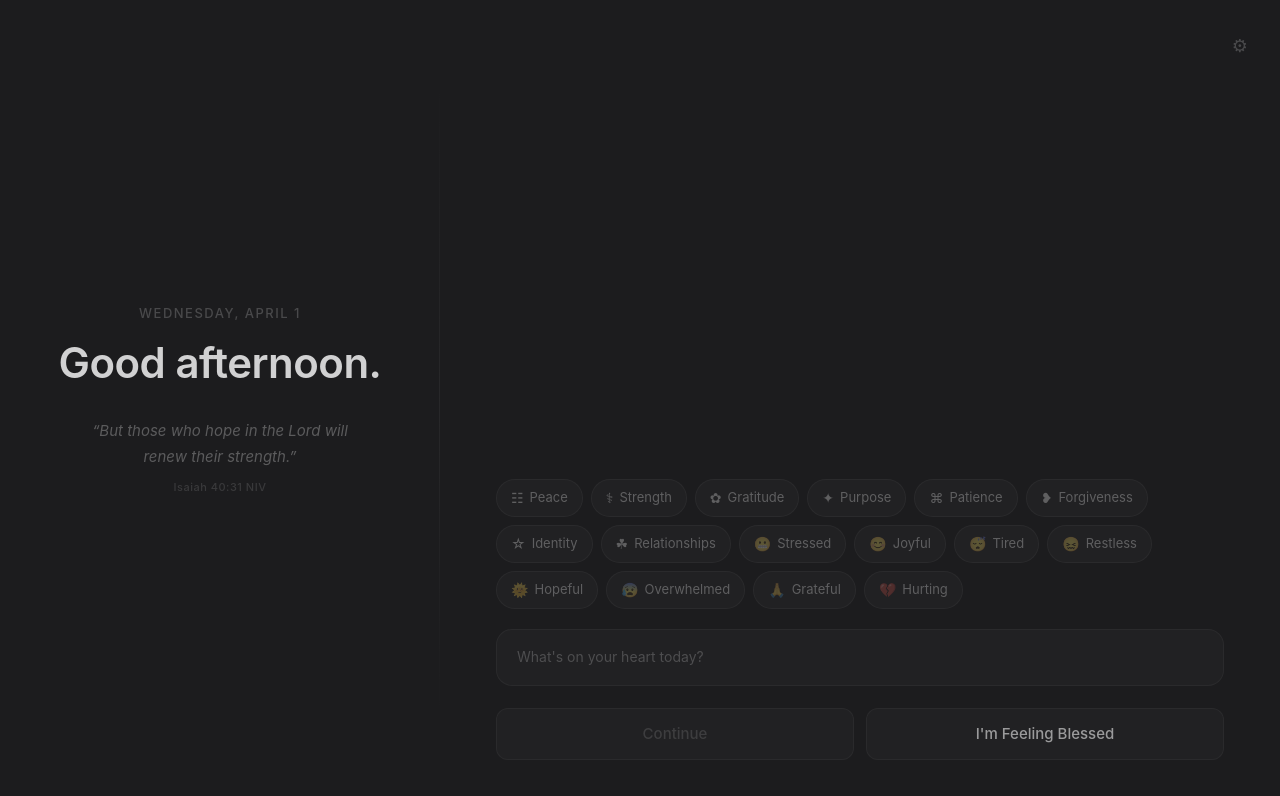
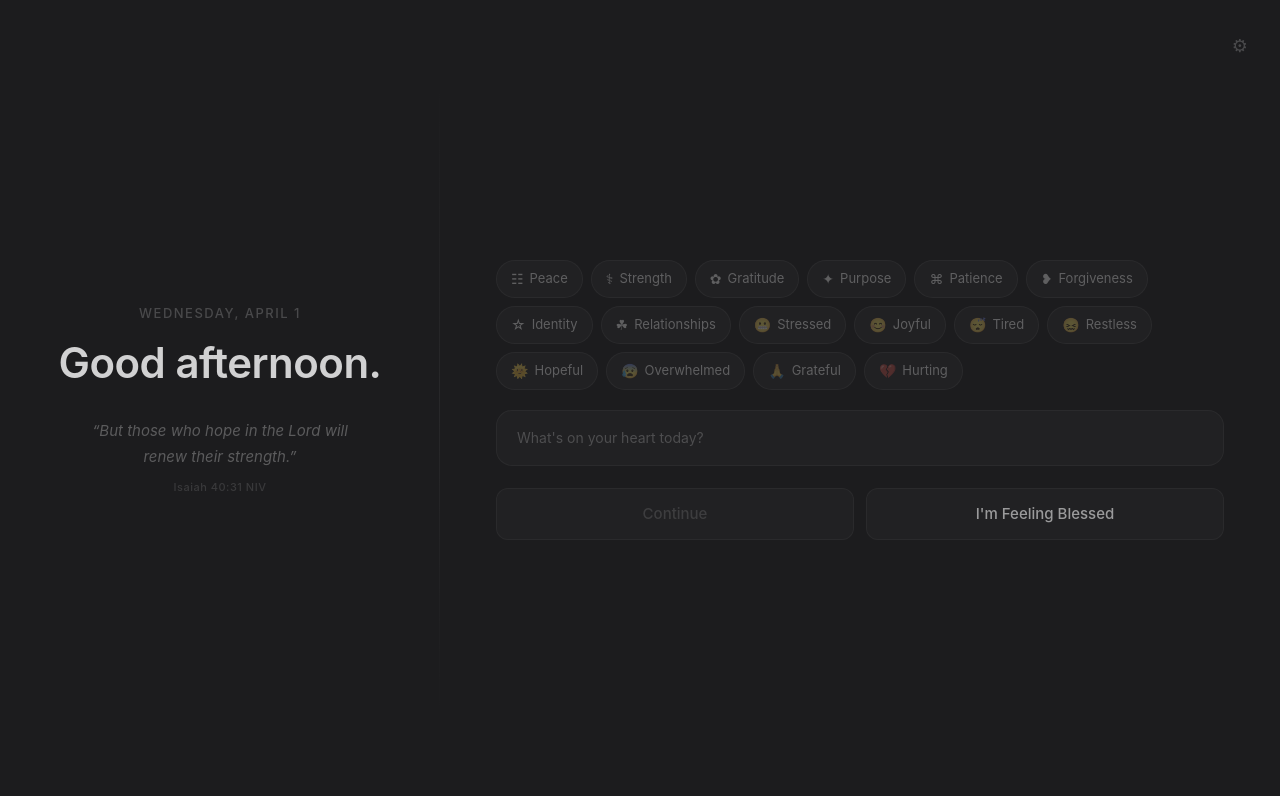
Before and after one commit to yemi-lagosinternationalmarket/daily-devotional, a Next.js app: page / in a window 1280 px wide. Shown: the top 796 px of the page. Built offline with nearby package versions, Linux system fonts and the light colour scheme; no server answers.

Commit message:
fix: center right panel vertically
Co-Authored-By: Claude Opus 4.6 (1M context) <noreply@anthropic.com>

```diff
--- a/app/page.tsx
+++ b/app/page.tsx
@@ -92,7 +92,7 @@ export default function Home() {
       </div>
 
       {/* Right panel — chat-style input */}
-      <div className="flex-1 flex flex-col justify-end p-8 md:px-14 md:py-10 overflow-y-auto">
+      <div className="flex-1 flex flex-col justify-center p-8 md:px-14 md:py-10 overflow-y-auto">
         {/* Mobile greeting */}
         <div className="md:hidden mb-8">
           <Greeting />
```
